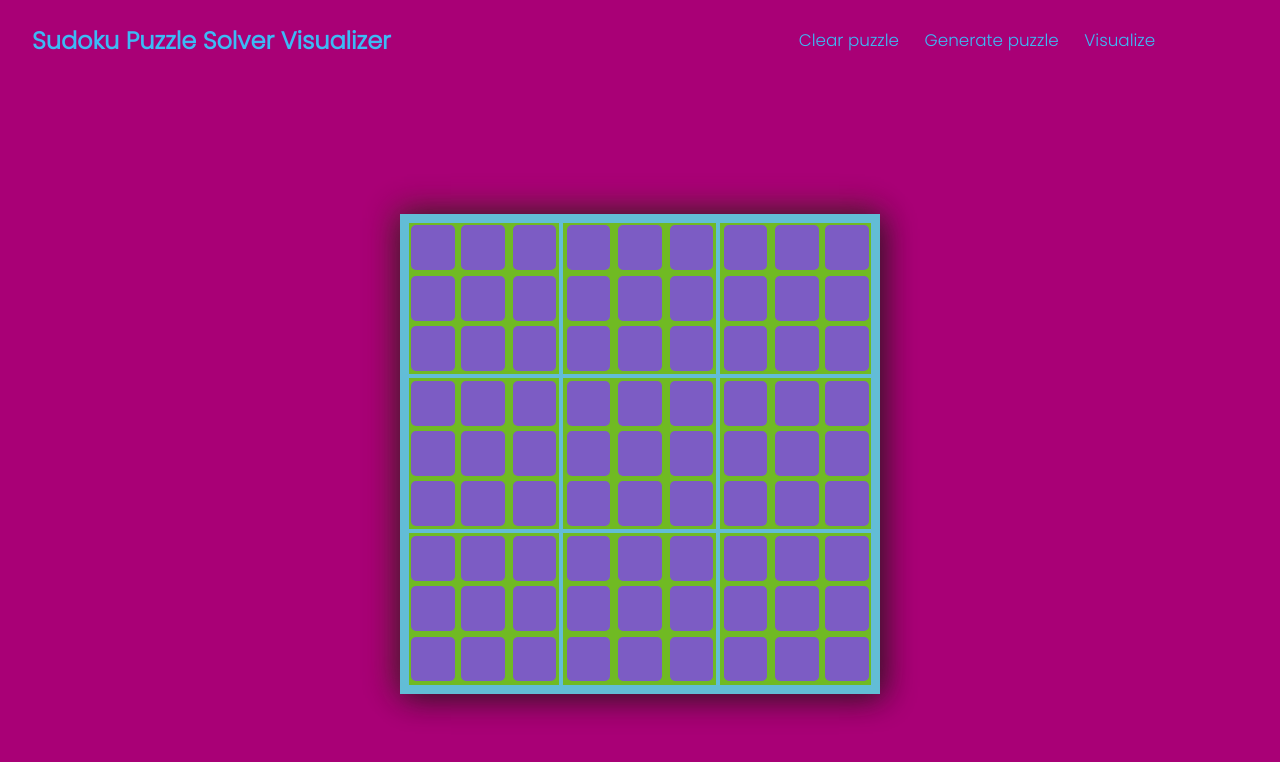
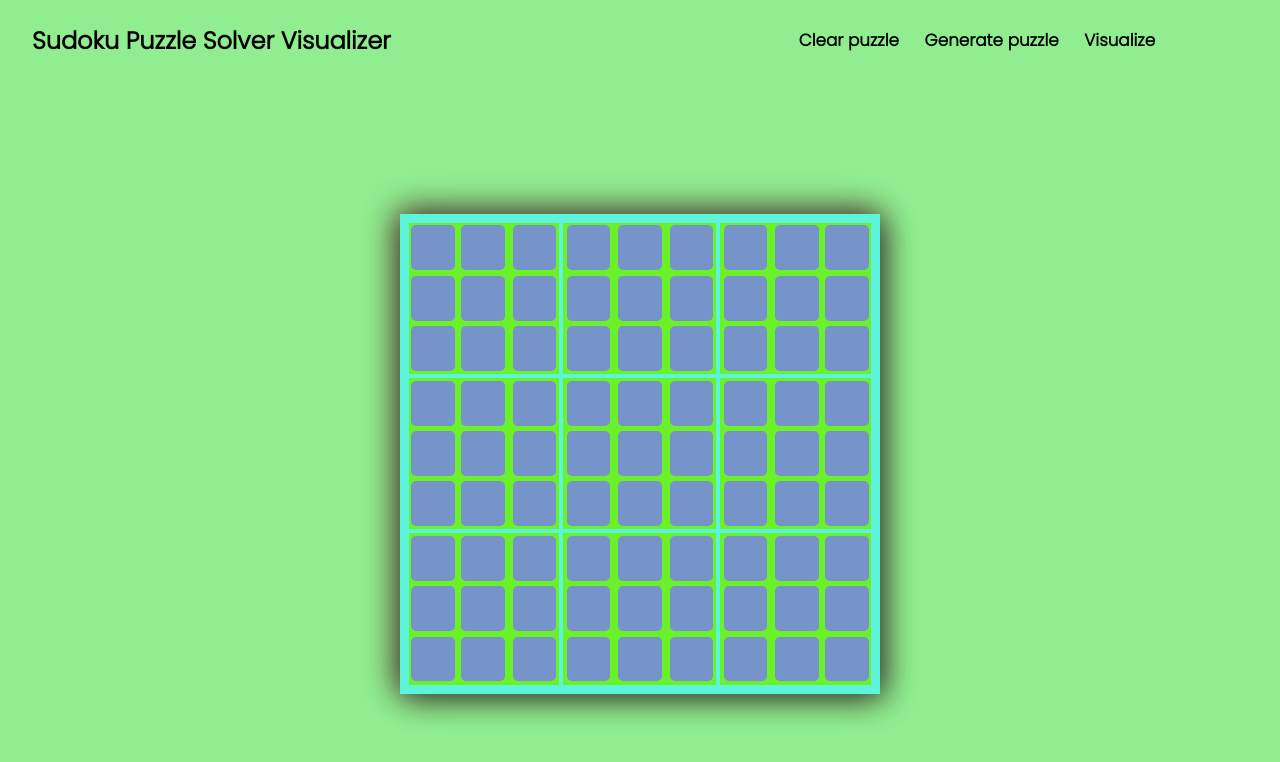
Before and after one commit to whysitansooo/Sudoku-Solver-Visualizer, a plain HTML site: page index.html in a window 1280 px wide. Drawn offline with Linux system fonts and the light colour scheme.

Commit message:
Update style.css

```diff
--- a/style.css
+++ b/style.css
@@ -6,6 +6,7 @@
     margin: 0;
     padding: 0;
     font-family: "Poppins", sans-serif;
+
 }
 
 body {
@@ -32,6 +33,8 @@ nav {
 nav .logo {
     font-size: 1.5rem;
     color: rgb(60, 186, 245);
+    color : black ;
+    font-weight: 1000;
     z-index: 2;
 }
 
@@ -54,10 +57,11 @@ nav>ul {
 nav>ul li {
     margin: 0.5rem;
     font-size: 1.05rem;
-    font-weight: 500;
+    font-weight: 1000;
     cursor: pointer;
     padding: 0.3rem;
-    color: rgb(60, 186, 245);
+
+    color : black;
     transition: all 0.1s linear;
 }
 
@@ -67,75 +71,7 @@ nav>ul li:hover {
     font-weight: 1000;
 }
 
-/* li>input[type="checkbox"] {
-    visibility: hidden;
-}
 
-li>input[type="checkbox"]+label {
-    width: 100%;
-    height: 100%;
-    cursor: pointer;
-}
-
-li>input[type="checkbox"]+label:hover {
-    border: none;
-}
-
-li>input[type="checkbox"]+label i {
-    font-size: 1.1rem;
-    margin-left: 0.5rem;
-    transition: all 0.3s;
-}
-
-li>input[type="checkbox"]~ul {
-    display: none;
-}
-
-li>input[type="checkbox"]:checked+label i {
-    transform: rotate(180deg);
-}
-
-li>input[type="checkbox"]:checked~ul {
-    display: block;
-    list-style: none;
-    position: absolute;
-    background: #69baed;
-    box-shadow: 1px 1px 10px rgb(7, 7, 7), -1px -1px 10px #705a5a;
-    color: #fff;
-    border-radius: 5px;
-    padding: 0.5rem;
-    z-index: 400;
-    margin: 0.3rem;
-}
-
-li>input[type="checkbox"]:checked~ul li {
-    width: 10rem;
-    height: 3rem;
-    line-height: 3;
-    border-bottom: 1px dotted #22e5d5c0;
-}
-
-li>input[type="checkbox"]:checked~ul li:hover {
-    border-left: 5px solid #22e5d5c0;
-    padding-left: 0.6rem;
-}
-
-li>input[type="checkbox"]:checked~ul li.active {
-    border-left: 5px solid #22e5d5c0;
-    padding-left: 0.6rem;
-    border-bottom-style: solid;
-} */
-
-/* #visualizeBtn {
-    font-weight: 500;
-    margin-left: 1rem;
-    font-size: 1.1rem;
-}
-
-#visualizeBtn:hover {
-    font-weight: bold;
-    font-size: 1.1rem;
-} */
 
 .overlay {
     position: absolute;
@@ -143,7 +79,7 @@ li>input[type="checkbox"]:checked~ul li.active {
     height: 100%;
     top: 0;
     left: 0;
-    background: #a90076;
+    background:lightgreen;
 }
 
 .alert {
```
